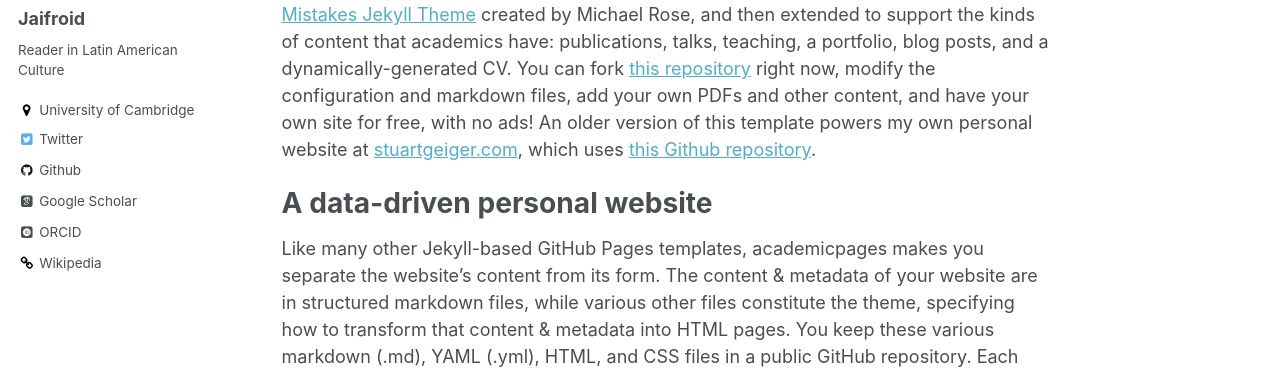
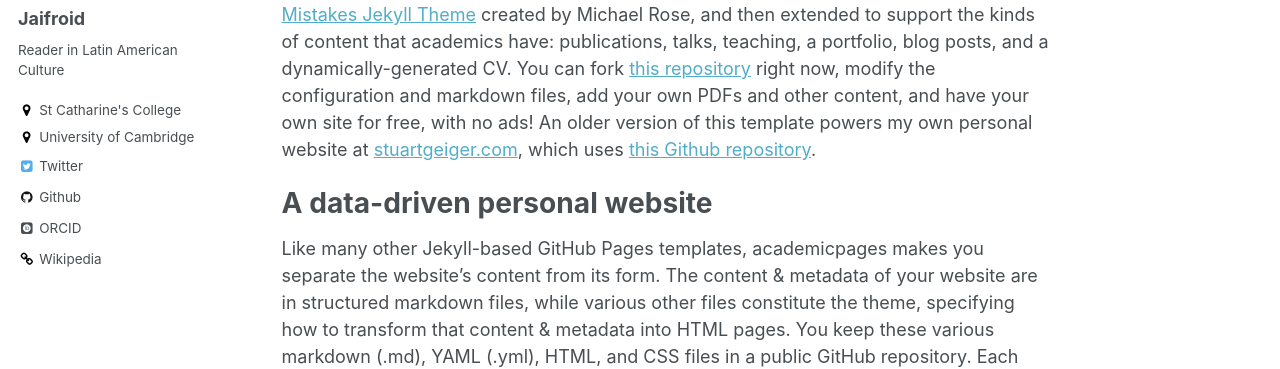
Before and after one commit to Jaifroid/jaifroid.github.io, a Jekyll site: the page built from _pages/about.md, in a window 1280 px wide. Shown: the part 295-664 px from the top of the page. Built offline with Jekyll 4.4.1, drawn with Linux system fonts in a browser that asks for light colours; some web fonts are replaced.

Commit message:
Job details

```diff
--- a/_config.yml
+++ b/_config.yml
@@ -83,9 +83,9 @@ author:
   name             : "Jaifroid"
   avatar           : "profile.png"
   bio              : "Reader in Latin American Culture"
-  location         : "University of Cambridge"
-  employer         :
-  googlescholar    : "http://yourfullgooglescholarurl.com"
+  location         : "St Catharine's College"
+  employer         : "University of Cambridge"
+  googlescholar    :
   email            :
   uri              :
   bitbucket        :
```
